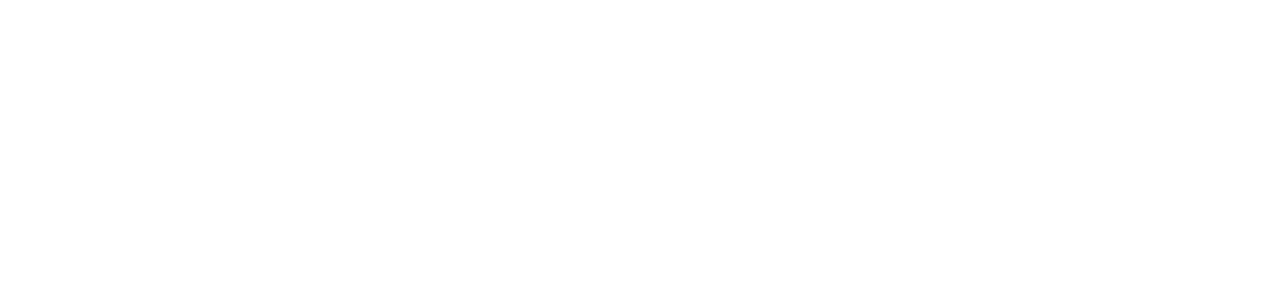
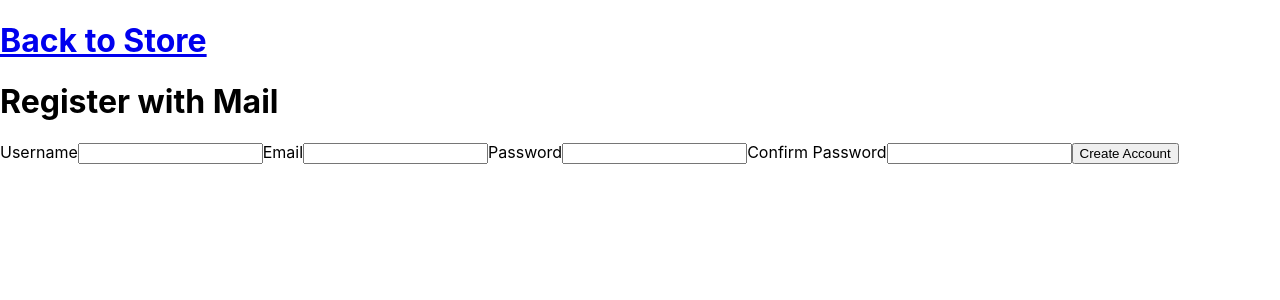
Before and after one commit to Eric-Onuoha/componentstore, a React (Create React App) app: page /register in a window 1280 px wide. Before the commit this address had no page. Shown: the top 300 px of the page. Built offline with nearby package versions, Linux system fonts and the light colour scheme.

Commit message:
Add Register with email and password 1 of 2

```diff
--- a/src/App.js
+++ b/src/App.js
@@ -7,6 +7,7 @@
 import CompHome from "./components/compHome/compHome.components";
 import Login from "./components/loginWithGooglePopUp/login.component";
 import Login2 from "./components/loginWithGoogleRedirect/login.component";
+import Register from "./components/RegisterWithEmailAndPassword/register.component";
 
 function App() {
   return (
@@ -16,6 +17,7 @@
           <Route index element={<CompNav/>}/>
           <Route path="login" element={<Login/>}/>
           <Route path="login2" element={<Login2/>}/>
+          <Route path="register" element={<Register/>}/>
         </Route>
       </Routes>
     </div>
--- /dev/null
+++ b/src/components/RegisterWithEmailAndPassword/register.component.jsx
@@ -0,0 +1,36 @@
+import { useState } from "react";
+
+const Register = ()=> {
+    const defaultFormFields = {
+        username:"",
+        email:"",
+        password:"",
+        confirmPassword:""
+    };
+
+    const [formFields, setFormFields] = useState(defaultFormFields);
+    const {username, email, password, confirmPassword} = formFields;
+
+    const handleChange = (event) => {
+        const {name, value} = event.target;
+        setFormFields({...formFields, [name]: value});
+    }
+
+    return(
+        <div>
+            <h1>Register with Mail</h1>
+            <form onChange={handleChange}>
+                <label htmlFor="username">Username</label>
+                <input type="text" name="username" value={username} />
+                <label htmlFor="email">Email</label>
+                <input type="email" name="email" value={email}/>
+                <label htmlFor="password">Password</label>
+                <input type="password" name="password" value={password}/>
+                <label htmlFor="confirmPassword">Confirm Password</label>
+                <input type="password" name="confirmPassword" value={confirmPassword}/>
+                <button type="submit">Create Account</button>
+            </form>
+        </div>
+    )
+}
+export default Register;
--- a/src/components/compNav/compNav.components.jsx
+++ b/src/components/compNav/compNav.components.jsx
@@ -8,8 +8,8 @@
         <div id="compNavComponent">
             <Link className="compNav" to={"login"}><p>Login w PopUp</p></Link>
             <Link className="compNav" to={"login2"}><p>Login w Redirect</p></Link>
+            <Link className="compNav" to={"register"}><p>Register w Email</p></Link>
             <Link className="compNav" to={""}><p>Image Upload</p></Link>
-            <Link className="compNav" to={""}><p>Empty</p></Link>
             <Link className="compNav" to={""}><p>Empty</p></Link>
             <Link className="compNav" to={""}><p>Empty</p></Link>
             <Link className="compNav" to={""}><p>Empty</p></Link>
```
Also changed, not shown: src/components/RegisterWithEmailAndPassword/register.firebase.utils.js (added), src/components/RegisterWithEmailAndPassword/register.styles.scss (added), src/components/loginWithGoogleRedirect/login.firebase.utils.js (renamed from src/components/loginWithGoogleRedirect/login.firebase.utils.jsx).
